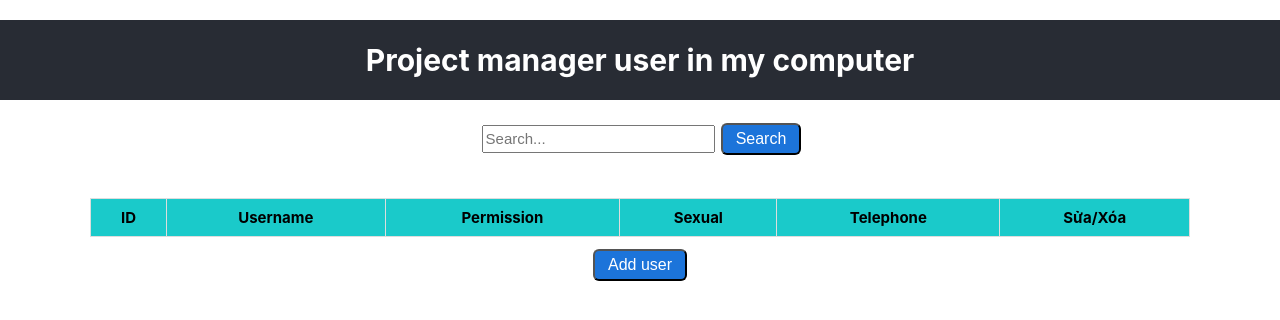
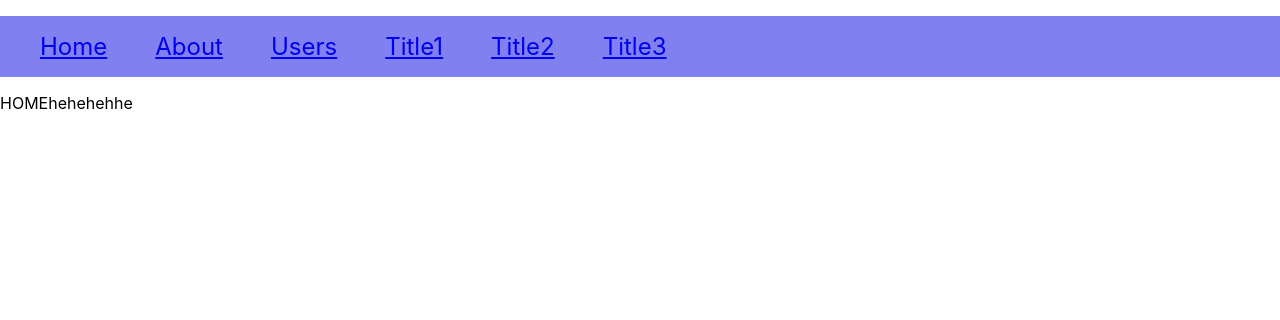
Before and after one commit to culam1294/reactjs, a React (Create React App) app in the folder my-cv/: page / in a window 1280 px wide. Shown: the top 320 px of the page. Built offline with nearby package versions, Linux system fonts and the light colour scheme; no server answers.

Commit message:
change again2

```diff
--- a/my-cv/package.json
+++ b/my-cv/package.json
@@ -9,6 +9,7 @@
     "axios": "^0.19.2",
     "react": "^16.13.1",
     "react-dom": "^16.13.1",
+    "react-router-dom": "^5.1.2",
     "react-scripts": "3.4.1"
   },
   "scripts": {
--- a/my-cv/src/App.css
+++ b/my-cv/src/App.css
@@ -44,3 +44,18 @@
   font-size: 1em;
   margin: 0.3em;
 }
+.redirect-ul{
+  list-style: none;
+  text-decoration: none;
+  background-color: rgb(128, 128, 240);
+  padding: 1em;
+}
+.redirect-ul li{
+  text-decoration: none;
+  display: inline;
+  margin: 1em;
+  font-size: 1.5em;
+}
+.selected{
+  background-color: #5F9BE0;
+}
--- a/my-cv/src/App.js
+++ b/my-cv/src/App.js
@@ -1,10 +1,16 @@
 import React, { useState, useEffect } from "react";
 import "./App.css";
+import { BrowserRouter as Router, Switch, Route, Link, NavLink } from "react-router-dom";
 import Header from "./components/Header";
 import SearchBar from "./components/SearchBar";
 import Table from "./components/Table";
 import AddUser from "./components/AddUser";
 import callApi from "./../src/components/API/ApiCaller";
+import Home from "./components/Home";
+import About from "./components/About";
+import Title1 from "./components/Title1";
+import Title2 from "./components/Title2";
+import Title3 from "./components/Title3";
 
 function App() {
   //state to render UI
@@ -17,43 +23,99 @@ function App() {
   }, []);
 
   //Add User
-  const getUser =  objAdd => {
+  const getUser = objAdd => {
     callApi("users", "POST", objAdd).then(res => {
       let array = [...DataUser, res.data];
-     setDataUser(array)
+      setDataUser(array);
     });
-
   };
   //Search User
   const searchClick = search => {
     let array = [];
-    DataUser.forEach(item => {
+    callApi("users", "GET", null).then(res => {
+      res.data.forEach(item => {
         if (item.Username.indexOf(search) !== -1) {
           array.push(item);
         }
-    })
+      });
       setDataUser(array);
+    });
   };
   //Delete User
-  const  deleteUser = Id => {
-    let array = []
-
-    array = DataUser.filter(item=>item.Id !== Id)
+  const deleteUser = Id => {
+    let array = [];
+    array = DataUser.filter(item => item.Id !== Id);
     setDataUser(array);
-
-    callApi(`users/${Id}`, "DELETE", null).then(res => {
-      console.log('da xoa', res.data)
-    });
-
+    callApi(`users/${Id}`, "DELETE", null).then(res => {});
   };
 
   return (
+    <Router>
+      <div>
+        <nav>
+          <ul className="redirect-ul">
+            <li>
+              <NavLink to="/home" activeClassName="selected">
+                Home
+              </NavLink>
+            </li>
+            <li>
+            <NavLink to="/about" activeClassName="selected">
+                About
+              </NavLink>
+            </li>
+            <li>
+            <NavLink to="/users" activeClassName="selected">
+                Users
+              </NavLink>
+            </li>
+            <li>
+            <NavLink to="/title1" activeClassName="selected">
+                Title1
+              </NavLink>
+            </li>
+            <li>
+            <NavLink to="/title2" activeClassName="selected">
+                Title2
+              </NavLink>
+            </li>
+            <li>
+            <NavLink to="/title3" activeClassName="selected">
+                Title3
+              </NavLink>
+            </li>
+          </ul>
+        </nav>
+
+        {/* A <Switch> looks through its children <Route>s and
+            renders the first one that matches the current URL. */}
+        <Switch>
+          <Route path="/title1">
+            <Title1 />
+          </Route>
+          <Route path="/title2">
+            <Title2 />
+          </Route>
+          <Route path="/title3">
+            <Title3 />
+          </Route>
+          <Route path="/about">
+            <About />
+          </Route>
+          <Route path="/users">
             <div className="App">
               <Header />
               <SearchBar searchClick={search => searchClick(search)} />
               <Table Data={DataUser} deleteUser={key => deleteUser(key)} />
               <AddUser getUser={objAdd => getUser(objAdd)} />
             </div>
+          </Route>
+          <Route path="/">
+            <Home />
+          </Route>
+        </Switch>
+      </div>
+    </Router>
   );
 }
 
--- /dev/null
+++ b/my-cv/src/components/About.jsx
@@ -0,0 +1,9 @@
+import React from 'react'
+
+export default function About() {
+    return (
+        <div>
+            ABOUT
+        </div>
+    )
+}
--- /dev/null
+++ b/my-cv/src/components/Home.jsx
@@ -0,0 +1,9 @@
+import React from 'react'
+
+export default function Home() {
+    return (
+        <div>
+            HOMEhehehehhe
+        </div>
+    )
+}
--- a/my-cv/src/components/Table.css
+++ b/my-cv/src/components/Table.css
@@ -11,17 +11,17 @@ table td {
     border-collapse: collapse;
 }
 table th {
-    background-color: rgb(26, 202, 202);
+    background-color: rgb(48, 196, 196);
 }
 
 .table tr>td,
 .table tr>th {
     border: 1px solid #ddd;
     padding: 8px;
-    line-height: 1.42857143;
+    line-height: 2;
     vertical-align: top;
     border-top: 1px solid #ddd;
 }
 .table-row{
-    background-color: aquamarine;
+    background-color: rgb(241, 246, 247);
 }
--- /dev/null
+++ b/my-cv/src/components/Title1.jsx
@@ -0,0 +1,9 @@
+import React from 'react'
+
+export default function Title1() {
+    return (
+        <div>
+            TITLE1kjdvkjsbV:SBDVksdjvsbdV
+        </div>
+    )
+}
--- /dev/null
+++ b/my-cv/src/components/Title2.jsx
@@ -0,0 +1,9 @@
+import React from 'react'
+
+export default function Title2() {
+    return (
+        <div>
+            TITLE2
+        </div>
+    )
+}
--- /dev/null
+++ b/my-cv/src/components/Title3.jsx
@@ -0,0 +1,9 @@
+import React from 'react'
+
+export default function Title3() {
+    return (
+        <div>
+            TITLE3
+        </div>
+    )
+}
```
Also changed, not shown: 1 other file (tests, documents, lock files or other folders). Lines whose indentation alone changed are shown as unchanged.
